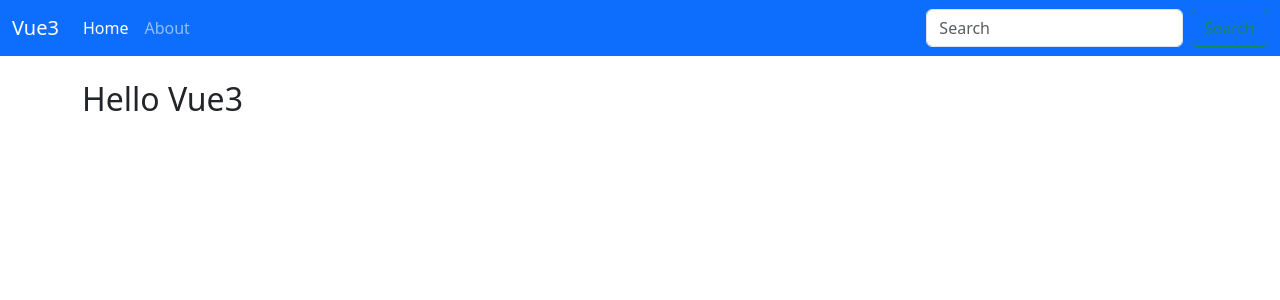
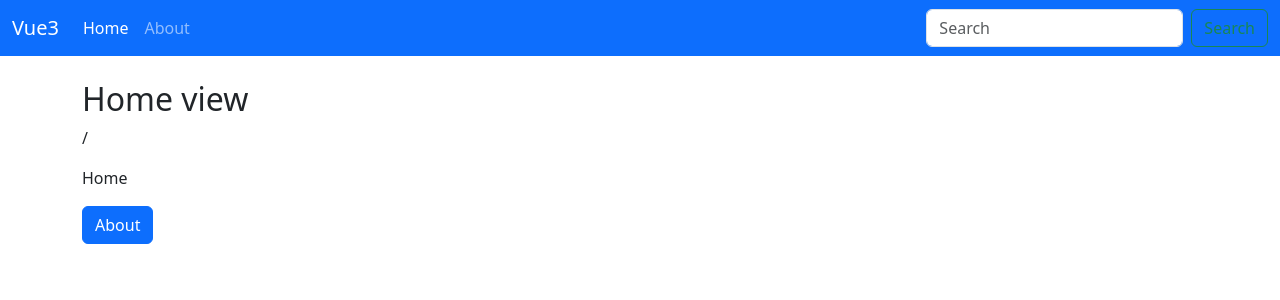
Before and after one commit to moonshadow95/vue3-posts, a Vue app: page / in a window 1280 px wide. Shown: the top 300 px of the page. Built offline with nearby package versions, Linux system fonts and the light colour scheme.

Commit message:
Vue Router

```diff
--- a/package.json
+++ b/package.json
@@ -12,7 +12,8 @@
   "dependencies": {
     "bootstrap": "^5.3.2",
     "bootstrap-icons": "^1.11.1",
-    "vue": "^3.3.4"
+    "vue": "^3.3.4",
+    "vue-router": "^4.2.5"
   },
   "devDependencies": {
     "@rushstack/eslint-patch": "^1.3.3",
--- a/src/layouts/TheHeader.vue
+++ b/src/layouts/TheHeader.vue
@@ -17,10 +17,10 @@
         <div class="collapse navbar-collapse" id="navbarSupportedContent">
           <ul class="navbar-nav me-auto">
             <li class="nav-item">
-              <a class="nav-link active" aria-current="page" href="#">Home</a>
+              <RouterLink class="nav-link" active-class="active" to="/">Home</RouterLink>
             </li>
             <li class="nav-item">
-              <a class="nav-link" href="#">About</a>
+              <RouterLink class="nav-link" active-class="active" to="/about">About</RouterLink>
             </li>
           </ul>
           <form class="d-flex" role="search">
--- a/src/layouts/TheView.vue
+++ b/src/layouts/TheView.vue
@@ -1,7 +1,7 @@
 <template>
   <main>
     <div class="container py-4">
-      <h2>Hello Vue3</h2>
+      <RouterView></RouterView>
     </div>
   </main>
 </template>
--- a/src/main.js
+++ b/src/main.js
@@ -3,5 +3,6 @@ import 'bootstrap-icons/font/bootstrap-icons.css'
 import { createApp } from 'vue'
 import App from './App.vue'
 
-createApp(App).mount('#app')
+createApp(App).use(router).mount('#app')
 import 'bootstrap/dist/js/bootstrap'
+import router from '@/router'
--- /dev/null
+++ b/src/router/index.js
@@ -0,0 +1,23 @@
+import AboutView from '@/views/AboutView.vue'
+import HomeView from '@/views/HomeView.vue'
+import { createRouter, createWebHistory } from 'vue-router'
+
+const routes = [
+  {
+    path: '/',
+    name: 'Home',
+    component: HomeView,
+  },
+  {
+    path: '/about',
+    name: 'About',
+    component: AboutView,
+  },
+]
+
+const router = createRouter({
+  history: createWebHistory('/'),
+  routes,
+})
+
+export default router
--- /dev/null
+++ b/src/views/AboutView.vue
@@ -0,0 +1,17 @@
+<template>
+  <div>
+    <h2>About view</h2>
+    <button class="btn btn-primary" @click="goHome">Home</button>
+  </div>
+</template>
+
+<script setup>
+import { useRouter } from 'vue-router'
+
+const router = useRouter()
+const goHome = () => {
+  router.push('/')
+}
+</script>
+
+<style lang="scss" scoped></style>
--- /dev/null
+++ b/src/views/HomeView.vue
@@ -0,0 +1,17 @@
+<template>
+  <div>
+    <h2>Home view</h2>
+    <p>{{ $route.path }}</p>
+    <p>{{ $route.name }}</p>
+    <button class="btn btn-primary" @click="$router.push('/about')">About</button>
+  </div>
+</template>
+
+<script setup>
+import { useRoute } from 'vue-router'
+
+const route = useRoute()
+console.log(route.path)
+</script>
+
+<style lang="scss" scoped></style>
```
Also changed, not shown: .prettierrc.json, 1 other file (tests, documents, lock files or other folders).
